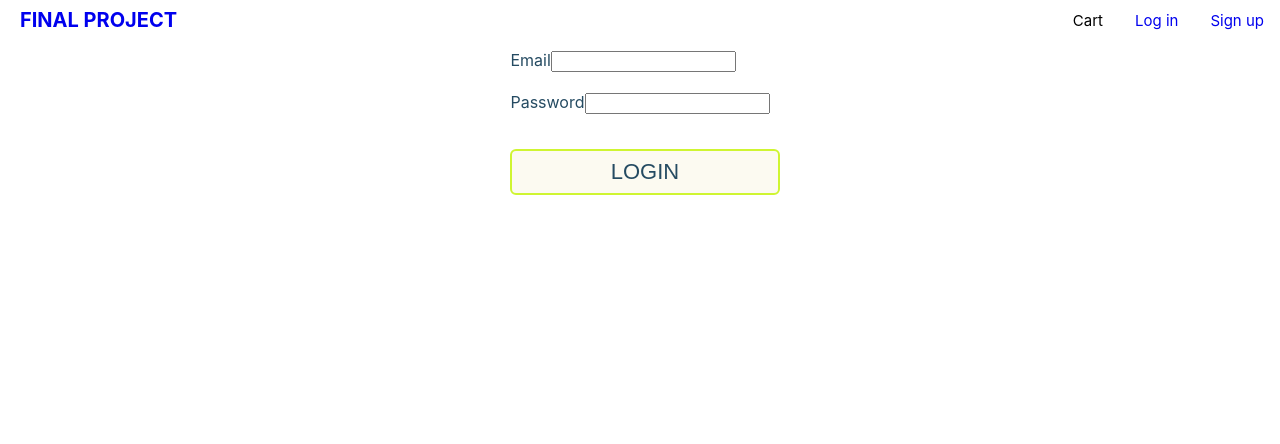
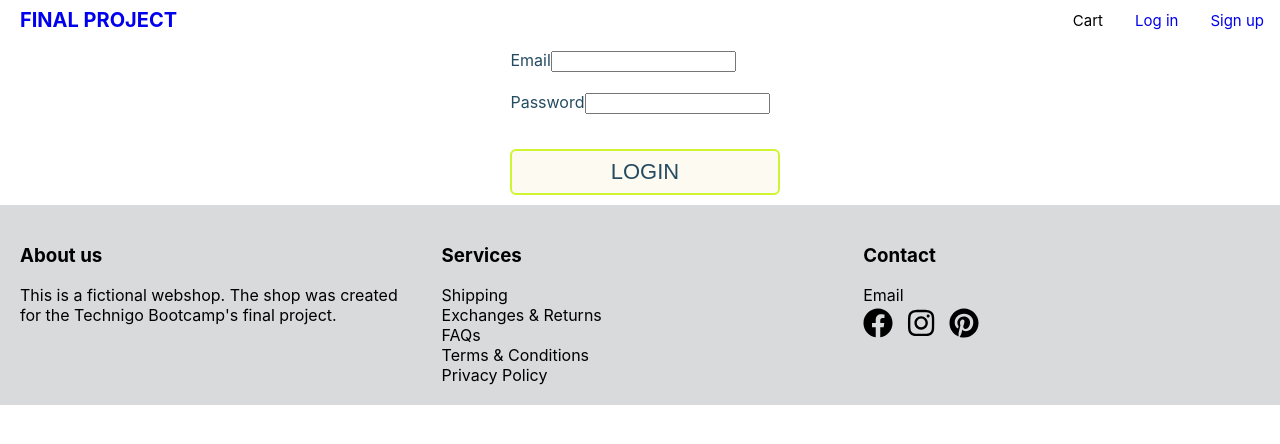
Before and after one commit to annatakman/Final-Project-Frontend, a React (Create React App) app: page /login in a window 1280 px wide. Shown: the top 444 px of the page. Built offline with nearby package versions, Linux system fonts and the light colour scheme.

Commit message:
added footer to app

```diff
--- a/package.json
+++ b/package.json
@@ -3,6 +3,11 @@
   "version": "1.0.0",
   "private": true,
   "dependencies": {
+    "@fortawesome/fontawesome-svg-core": "^1.2.28",
+    "@fortawesome/free-brands-svg-icons": "^5.13.0",
+    "@fortawesome/free-regular-svg-icons": "^5.13.0",
+    "@fortawesome/free-solid-svg-icons": "^5.13.0",
+    "@fortawesome/react-fontawesome": "^0.1.10",
     "@reduxjs/toolkit": "^1.3.6",
     "babel-eslint": "^10.0.3",
     "eslint": "^6.7.1",
--- a/src/App.js
+++ b/src/App.js
@@ -13,6 +13,7 @@ import { Header } from "components/Header"
 import { LandingPage } from "pages/LandingPage"
 import { ProductPage } from 'pages/ProductPage'
 import { ProductDetails } from 'pages/ProductDetails'
+import { Footer } from "components/Footer"
 
 const reducer = combineReducers({
   cart: cart.reducer,
@@ -57,6 +58,7 @@ export const App = () => {
           </Route>
 
         </Switch>
+        <Footer />
       </BrowserRouter>
     </Provider>
   )
--- /dev/null
+++ b/src/components/Footer.js
@@ -0,0 +1,62 @@
+import React from 'react'
+import styled from 'styled-components'
+import { Link } from 'react-router-dom'
+import { FontAwesomeIcon } from '@fortawesome/react-fontawesome'
+import { faFacebook, faInstagram, faPinterest } from '@fortawesome/free-brands-svg-icons'
+
+const FooterWrapper = styled.footer`
+  display: grid;
+  grid-template-columns: 100%;
+  grid-row-gap: 20px;
+  margin-top: 10px;
+  padding: 20px;
+  background: #d8dadc;
+
+  @media (min-width: 768px) {
+    grid-template-columns: 32% 32% 32%;
+    grid-column-gap: 2%;
+  }
+`
+const FooterSection = styled.section`
+  display: flex;
+  flex-direction: column;
+`
+const FooterTitle = styled.h3``
+const FooterP = styled.p`
+  margin: 0;
+`
+const FooterAnchor = styled.a`
+  margin-right: 15px;
+  cursor: pointer;
+`
+const Social = styled.div`
+  font-size: 30px;
+`
+
+export const Footer = () => {
+  return (
+    <FooterWrapper>
+      <FooterSection>
+        <FooterTitle>About us</FooterTitle>
+        <FooterP>This is a fictional webshop. The shop was created for the Technigo Bootcamp's final project.</FooterP>
+      </FooterSection>
+      <FooterSection>
+        <FooterTitle>Services</FooterTitle>
+        <FooterAnchor>Shipping</FooterAnchor>
+        <FooterAnchor>Exchanges & Returns</FooterAnchor>
+        <FooterAnchor>FAQs</FooterAnchor>
+        <FooterAnchor>Terms & Conditions</FooterAnchor>
+        <FooterAnchor>Privacy Policy</FooterAnchor>
+      </FooterSection>
+      <FooterSection>
+        <FooterTitle>Contact</FooterTitle>
+        <FooterAnchor>Email</FooterAnchor>
+        <Social>
+          <FooterAnchor><FontAwesomeIcon icon={faFacebook} /></FooterAnchor>
+          <FooterAnchor><FontAwesomeIcon icon={faInstagram} /></FooterAnchor>
+          <FooterAnchor><FontAwesomeIcon icon={faPinterest} /></FooterAnchor>
+        </Social>
+      </FooterSection>
+    </FooterWrapper>
+  )
+}
```
Also changed, not shown: 1 other file (tests, documents, lock files or other folders).
